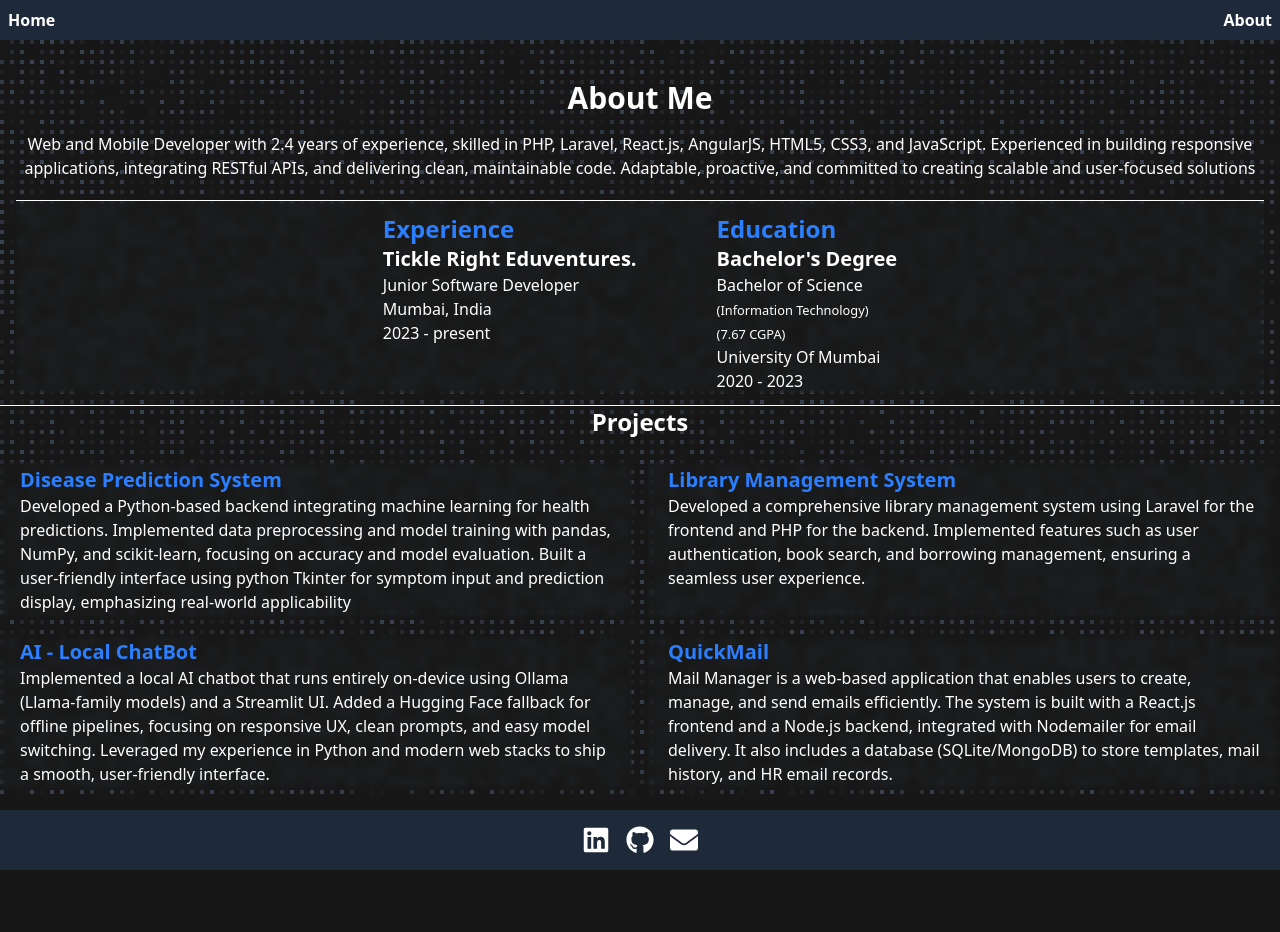
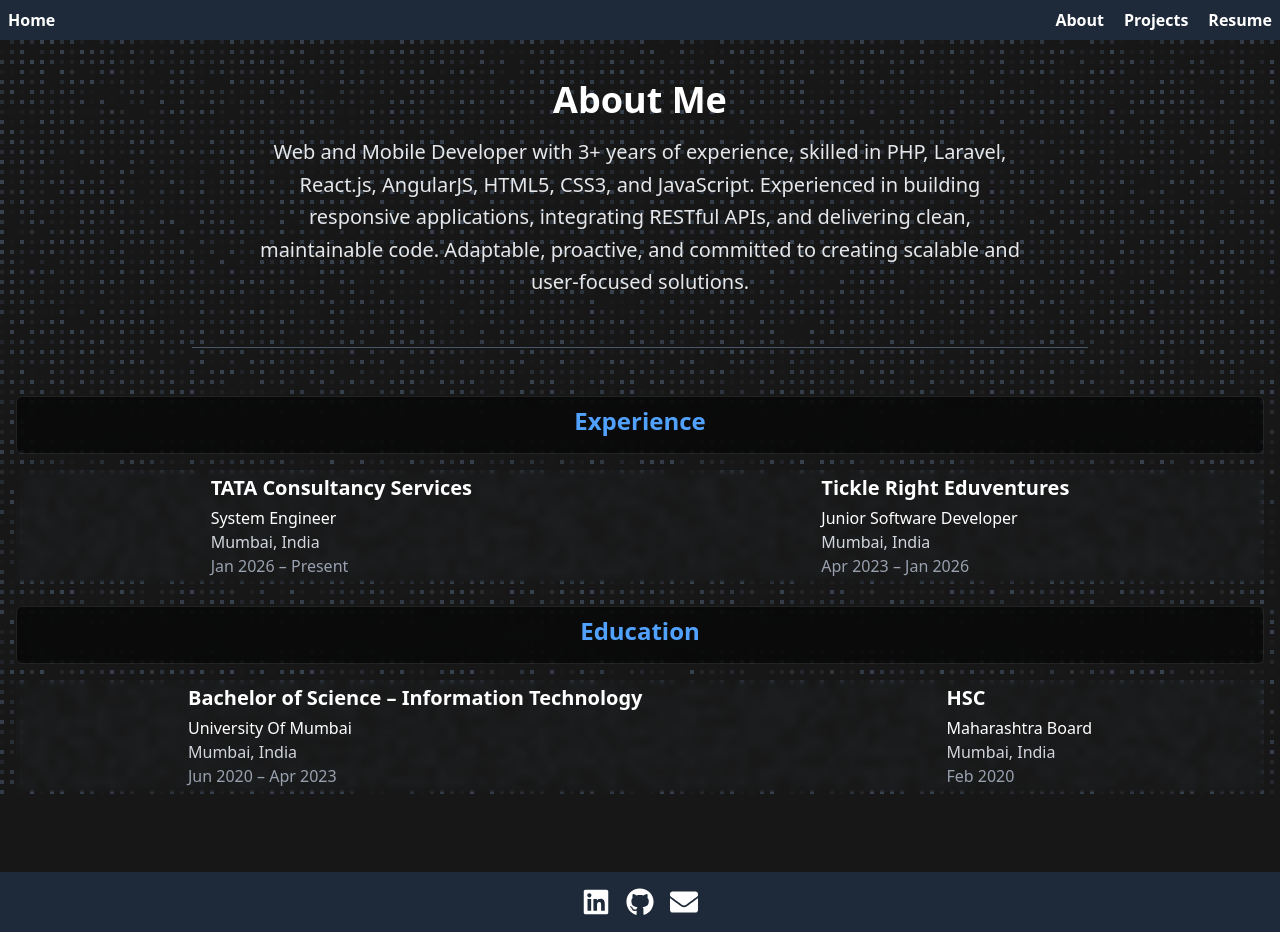
Before and after one commit to nahidkhan9144/portfolio_nahidkhan, a Next.js app: page /about in a window 1280 px wide. Before the commit the page ends 870 px from the top, so only its background shows below. Built offline with nearby package versions, Linux system fonts and the light colour scheme.

Commit message:
enhance ui

```diff
--- a/src/app/about/page.tsx
+++ b/src/app/about/page.tsx
@@ -1,61 +1,80 @@
-import React from 'react'
-// import Image from 'next/image'
-function page() {
+import React from "react";
+
+export default function page() {
   return (
-    <>
-      <div className='items-center justify-center mt-20'>
-        <h2 className='text-center text-3xl font-bold'>About Me</h2>
-        <div className='text-center mt-2'>
-          <p className='p-2'>Web and Mobile Developer with 2.4 years of experience, skilled in PHP, Laravel, React.js, AngularJS, HTML5, CSS3, and JavaScript. Experienced in building responsive applications, integrating RESTful APIs, and delivering clean, maintainable code. Adaptable, proactive, and committed to creating scalable and user-focused solutions</p>
+    <div className="min-h-screen py-20 px-4 text-white">
+
+      {/* Heading */}
+      <h2 className="text-center text-4xl font-bold mb-4">About Me</h2>
+
+      {/* Description */}
+      <p className="max-w-3xl mx-auto text-xl text-center text-gray-200 leading-relaxed">
+        Web and Mobile Developer with 3+ years of experience, skilled in PHP,
+        Laravel, React.js, AngularJS, HTML5, CSS3, and JavaScript. Experienced in
+        building responsive applications, integrating RESTful APIs, and
+        delivering clean, maintainable code. Adaptable, proactive, and committed
+        to creating scalable and user-focused solutions.
+      </p>
+
+      {/* Divider */}
+      <hr className="max-w-4xl mx-auto my-12 border-gray-600" />
+
+      {/* Experience */}
+      {/* <section className="max-w-4xl mx-auto mb-14"> */}
+      <div className="bg-black/60 backdrop-blur-md rounded-md p-2 border mb-4 border-white/10">
+        <h3 className="text-center text-2xl font-bold text-blue-400 mb-2">
+          Experience
+        </h3>
+      </div>
+      <section className='pl-5 pr-5 pt-1 pb-1 rounded text-left inset-0 backdrop-blur-xs flex justify-around'>
+        <fieldset>
+          <p className="text-xl font-bold">TATA Consultancy Services</p>
+          <p className="mt-1">System Engineer</p>
+          <p className="text-gray-300">Mumbai, India</p>
+          <p className="text-gray-400">Jan 2026 – Present</p>
+        </fieldset>
+        <fieldset>
+          <p className="text-xl font-bold">Tickle Right Eduventures</p>
+          <p className="mt-1">Junior Software Developer</p>
+          <p className="text-gray-300">Mumbai, India</p>
+          <p className="text-gray-400">Apr 2023 – Jan 2026</p>
+        </fieldset>
+      </section>
+
+      <div className="bg-black/60 backdrop-blur-md rounded-md p-2 border mb-4 border-white/10 mt-6">
+        <h3 className="text-center text-2xl font-bold text-blue-400 mb-2">
+          Education
+        </h3>
+      </div>
+       <section className='pl-5 pr-5 pt-1 pb-1 rounded text-left inset-0 backdrop-blur-xs flex justify-around'>
+        <fieldset>
+          <p className="text-xl font-bold">Bachelor of Science – Information Technology</p>
+          <p className="mt-1">University Of Mumbai</p>
+          <p className="text-gray-300">Mumbai, India</p>
+          <p className="text-gray-400">Jun 2020 – Apr 2023</p>
+        </fieldset>
+        <fieldset>
+          <p className="text-xl font-bold">HSC</p>
+          <p className="mt-1">Maharashtra Board</p>
+          <p className="text-gray-300">Mumbai, India</p>
+          <p className="text-gray-400">Feb 2020</p>
+        </fieldset>
+      </section>
+
+      {/* <section className="max-w-4xl mx-auto">
+        <h3 className="text-center text-2xl font-bold text-blue-400 mb-6">
+          Education
+        </h3>
+
+        <div className="bg-black/60 backdrop-blur-md rounded-xl p-6 border border-white/10">
+          <p className="text-xl font-bold">
+            Bachelor of Science – Information Technology
+          </p>
+          <p className="text-gray-300">University of Mumbai</p>
+          <p className="text-gray-400">2020 – 2023 | 7.67 CGPA</p>
         </div>
-        <div className='inset-0 backdrop-blur-xs mr-4 ml-4'>
-          <hr className='mt-3' />
-          <div className='flex justify-center gap-20 mt-3'>
-            <div className='text-left'>
-              <p className='text-2xl text-blue-500 font-bold'>Experience</p>
-              <p className='text-xl font-bold'>Tickle Right Eduventures.</p>
-              <p>Junior Software Developer</p>
-              <p>Mumbai, India</p>
-              <p>2023 - present</p>
-            </div>
-            <div className='text-left'>
-              <p className='text-2xl text-blue-500 font-bold'>Education</p>
-              <p className='text-xl font-bold'>Bachelor&apos;s Degree</p>
-              <p>Bachelor of Science<br /> <small>(Information Technology)</small></p>
-              <p><small>(7.67 CGPA)</small></p>
-              <p>University Of Mumbai</p>
-              <p>2020 - 2023</p>
-            </div>
-          </div>
+      </section> */}
 
-        </div>
-        <hr className='mt-3' />
-        <p className='text-center text-2xl font-bold mb-6'>Projects</p>
-        <div className='grid gap-4 mb-5 grid-cols-1 md:grid-cols-2 lg-col justify-items-center md:justify-evenly'>
-          <div className='pl-5 pr-5 pt-1 pb-1 rounded text-left inset-0 backdrop-blur-xs'>
-            <a className='text-xl font-bold text-blue-500' target="_blank" href="https://github.com/nahidkhan9144/disease-prediction-system">Disease Prediction System</a>
-            {/* <Image src='https://picsum.photos/800/400?random=1' height={150} width={150} alt='Disease Prediction System' style={{ objectFit: "cover", borderRadius: "8px" }} /> */}
-            <p>Developed a Python-based backend integrating machine learning for health predictions. Implemented data preprocessing and model training with pandas, NumPy, and scikit-learn, focusing on accuracy and model evaluation. Built a user-friendly interface using python Tkinter for symptom input and prediction display, emphasizing real-world applicability</p>
-          </div>
-          <div className='pl-5 pr-5 pt-1 pb-1 rounded text-left inset-0 backdrop-blur-xs'>
-            <a className='text-xl font-bold text-blue-500' target="_blank" href="https://github.com/nahidkhan9144/laravel_crud">Library Management System</a>
-            {/* <Image src='https://picsum.photos/800/400?random=2' height={150} width={150} alt='Library Management System' style={{ objectFit: "cover", borderRadius: "8px" }}/> */}
-            <p>Developed a comprehensive library management system using Laravel for the frontend and PHP for the backend. Implemented features such as user authentication, book search, and borrowing management, ensuring a seamless user experience.</p>
-          </div>
-          <div className='pl-5 pr-5 pt-1 pb-1 rounded text-left inset-0 backdrop-blur-xs'>
-            <a className='text-xl font-bold text-blue-500' target="_blank" href="">AI - Local ChatBot</a>
-              {/* <Image src='https://picsum.photos/800/400?random=3' height={150} width={150} alt='AI - Local ChatBot' style={{ objectFit: "cover", borderRadius: "8px" }}/> */}
-            <p>Implemented a local AI chatbot that runs entirely on-device using Ollama (Llama-family models) and a Streamlit UI. Added a Hugging Face fallback for offline pipelines, focusing on responsive UX, clean prompts, and easy model switching. Leveraged my experience in Python and modern web stacks to ship a smooth, user-friendly interface.</p>
-          </div>
-          <div className='pl-5 pr-5 pt-1 pb-1 rounded text-left inset-0 backdrop-blur-xs'>
-            <a className='text-xl font-bold text-blue-500' target="_blank" href="https://github.com/nahidkhan9144/mail-template-sender">QuickMail</a>
-              {/* <Image src='https://picsum.photos/800/400?random=3' height={150} width={150} alt='AI - Local ChatBot' style={{ objectFit: "cover", borderRadius: "8px" }}/> */}
-            <p>Mail Manager is a web-based application that enables users to create, manage, and send emails efficiently. The system is built with a React.js frontend and a Node.js backend, integrated with Nodemailer for email delivery. It also includes a database (SQLite/MongoDB) to store templates, mail history, and HR email records.</p>
-          </div>
-        </div>
-      </div>
-    </>
-  )
+    </div>
+  );
 }
-
-export default page
--- a/src/app/components/Header.tsx
+++ b/src/app/components/Header.tsx
@@ -5,6 +5,8 @@ const Header = () => {
       <nav>
         <ul className="flex gap-5">
           <li className="font-bold"><a href="../about">About</a></li>
+          <li className="font-bold"><a href="../projects">Projects</a></li>
+          <li className="font-bold"><a href="./resume">Resume</a></li>
         </ul>
       </nav>
     </header>
--- /dev/null
+++ b/src/app/projects/page.tsx
@@ -0,0 +1,34 @@
+import React from 'react'
+
+function page() {
+  return (
+    <>
+      <div className='items-center justify-center mt-20'>
+
+        <h2 className='text-center text-3xl font-bold'>Projects</h2>
+
+
+        <div className='px-6 py-6 grid gap-8 mb-5 grid-cols-1 md:grid-cols-2 lg-col justify-items-center md:justify-evenly mt-6'>
+          <div className='pl-5 pr-5 pt-1 pb-1 rounded text-left inset-0 backdrop-blur-xs'>
+            <a className='text-xl font-bold text-blue-500' target="_blank" href="https://github.com/nahidkhan9144/disease-prediction-system">Disease Prediction System</a>
+            <p>Developed a Python-based backend integrating machine learning for health predictions. Implemented data preprocessing and model training with pandas, NumPy, and scikit-learn, focusing on accuracy and model evaluation. Built a user-friendly interface using python Tkinter for symptom input and prediction display, emphasizing real-world applicability</p>
+          </div>
+          <div className='pl-5 pr-5 pt-1 pb-1 rounded text-left inset-0 backdrop-blur-xs'>
+            <a className='text-xl font-bold text-blue-500' target="_blank" href="https://github.com/nahidkhan9144/laravel_crud">Library Management System</a>
+            <p>Developed a comprehensive library management system using Laravel for the frontend and PHP for the backend. Implemented features such as user authentication, book search, and borrowing management, ensuring a seamless user experience.</p>
+          </div>
+          <div className='pl-5 pr-5 pt-1 pb-1 rounded text-left inset-0 backdrop-blur-xs'>
+            <a className='text-xl font-bold text-blue-500' target="_blank" href="">AI - Local ChatBot</a>
+            <p>Implemented a local AI chatbot that runs entirely on-device using Ollama (Llama-family models) and a Streamlit UI. Added a Hugging Face fallback for offline pipelines, focusing on responsive UX, clean prompts, and easy model switching. Leveraged my experience in Python and modern web stacks to ship a smooth, user-friendly interface.</p>
+          </div>
+          <div className='pl-5 pr-5 pt-1 pb-1 rounded text-left inset-0 backdrop-blur-xs'>
+            <a className='text-xl font-bold text-blue-500' target="_blank" href="https://github.com/nahidkhan9144/mail-template-sender">QuickMail</a>
+            <p>Mail Manager is a web-based application that enables users to create, manage, and send emails efficiently. The system is built with a React.js frontend and a Node.js backend, integrated with Nodemailer for email delivery. It also includes a database (SQLite/MongoDB) to store templates, mail history, and HR email records.</p>
+          </div>
+        </div>
+      </div>
+    </>
+  )
+}
+
+export default page
--- /dev/null
+++ b/src/app/resume/page.tsx
@@ -0,0 +1,13 @@
+'use client'
+function Page() {
+  return (
+    <div className="flex justify-center bg-transparent py-10">
+  <iframe
+    src="/resume.pdf#toolbar=0"
+    className="w-[800px] h-[1000px] shadow-xl rounded-lg"
+  />
+</div>
+  )
+}
+
+export default Page
```
Also changed, not shown: src/app/page.tsx (+0 -16 lines).
